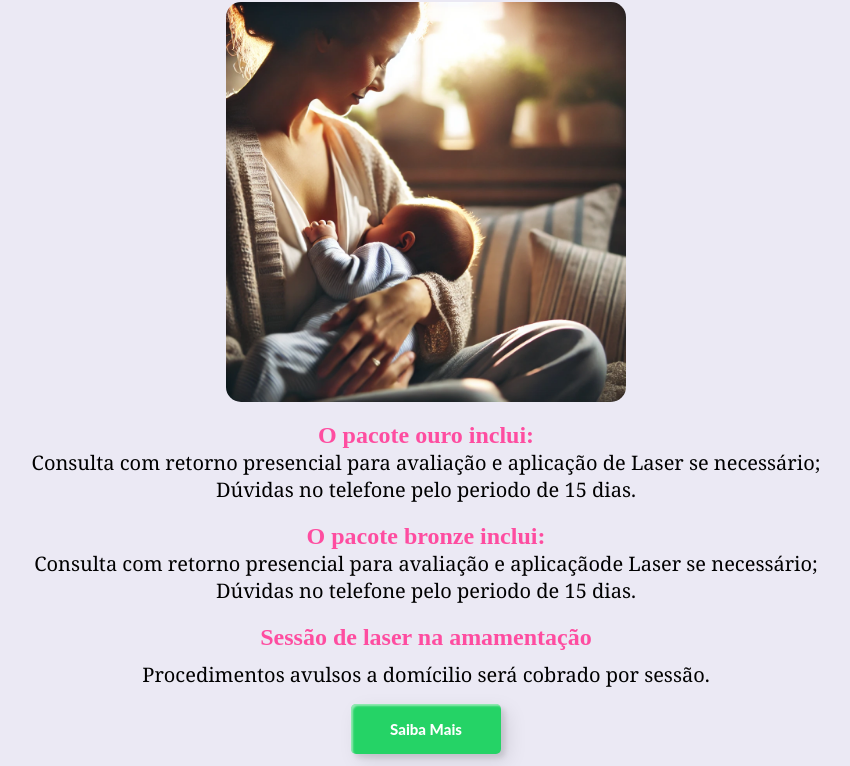
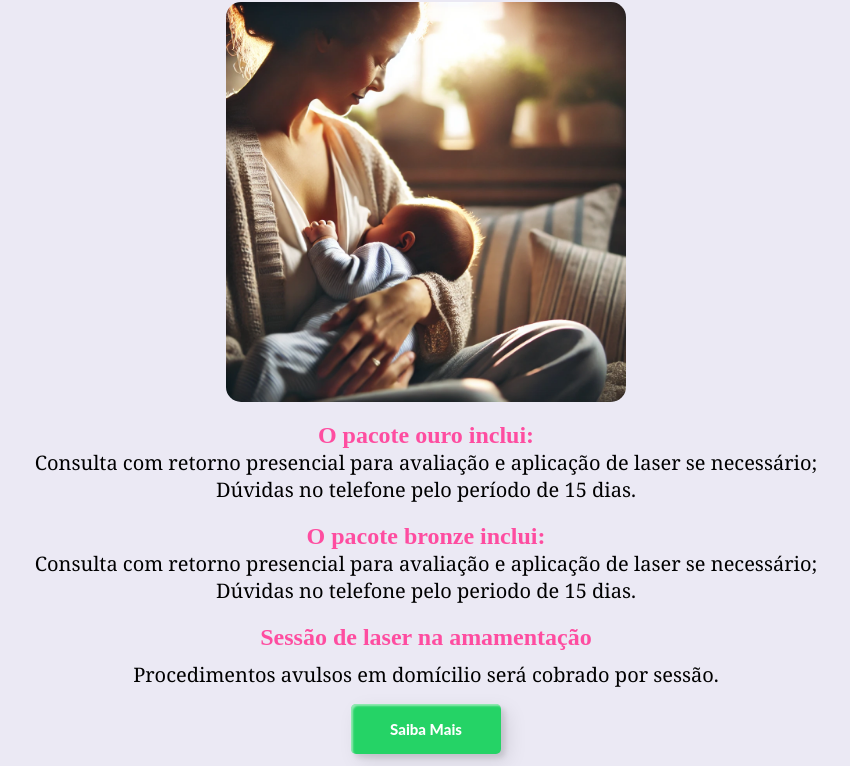
Before and after one commit to enf-thais-roza/enf-thais-roza, a plain HTML site: page consultoria-amamentação.html in a window 1280 px wide. Shown: the part 45-811 px from the top of the page, without its empty margins (214-1064 px from the left). Drawn offline with Linux system fonts and the light colour scheme.

Commit message:
Update consultoria-amamentação.html

```diff
--- a/consultoria-amamentação.html
+++ b/consultoria-amamentação.html
@@ -17,19 +17,19 @@
 
             <ul class="listen">
                 <h3 class="subtitle"> O pacote ouro inclui:</h3>
-                <li>Consulta com retorno presencial para avaliação e aplicação de Laser se necessário;</li>
-                <li>Dúvidas no telefone pelo periodo de 15 dias.</li>
+                <li>Consulta com retorno presencial para avaliação e aplicação de laser se necessário;</li>
+                <li>Dúvidas no telefone pelo período de 15 dias.</li>
             </ul>
 
             <ul class="listen">
                 <h3 class="subtitle">O pacote bronze inclui:</h3>
-                <li>Consulta com retorno presencial para avaliação e aplicaçãode Laser se necessário;</li>
+                <li>Consulta com retorno presencial para avaliação e aplicação de laser se necessário;</li>
                 <li>Dúvidas no telefone pelo periodo de 15 dias.</li>
             </ul>
 
             <h1 class="subtitle">Sessão de laser na amamentação</h1>
             <ul class="listen">
-                <li>Procedimentos avulsos a domícilio será cobrado por sessão.</li>
+                <li>Procedimentos avulsos em domícilio será cobrado por sessão.</li>
             </ul>
         </div>
     </div>
```
